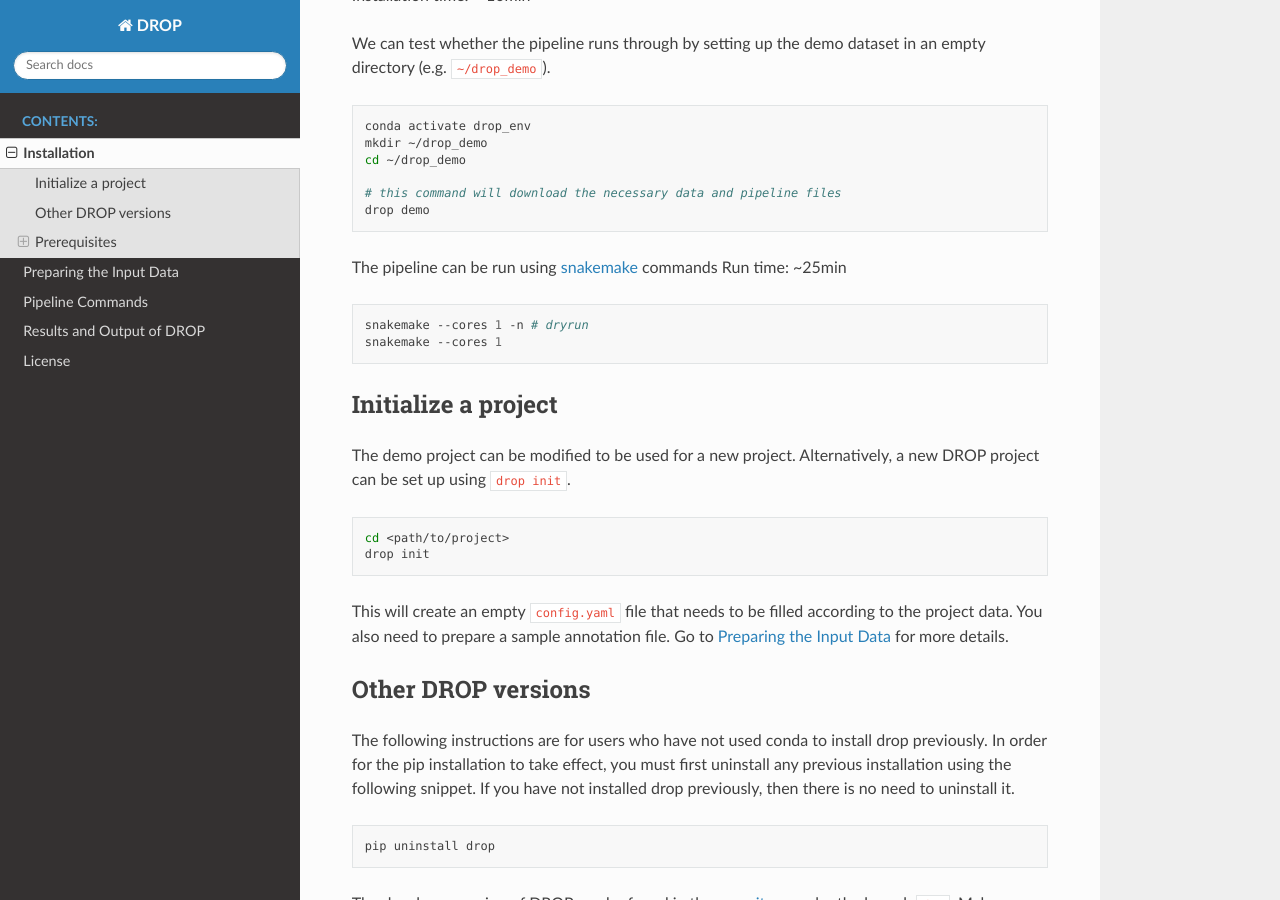
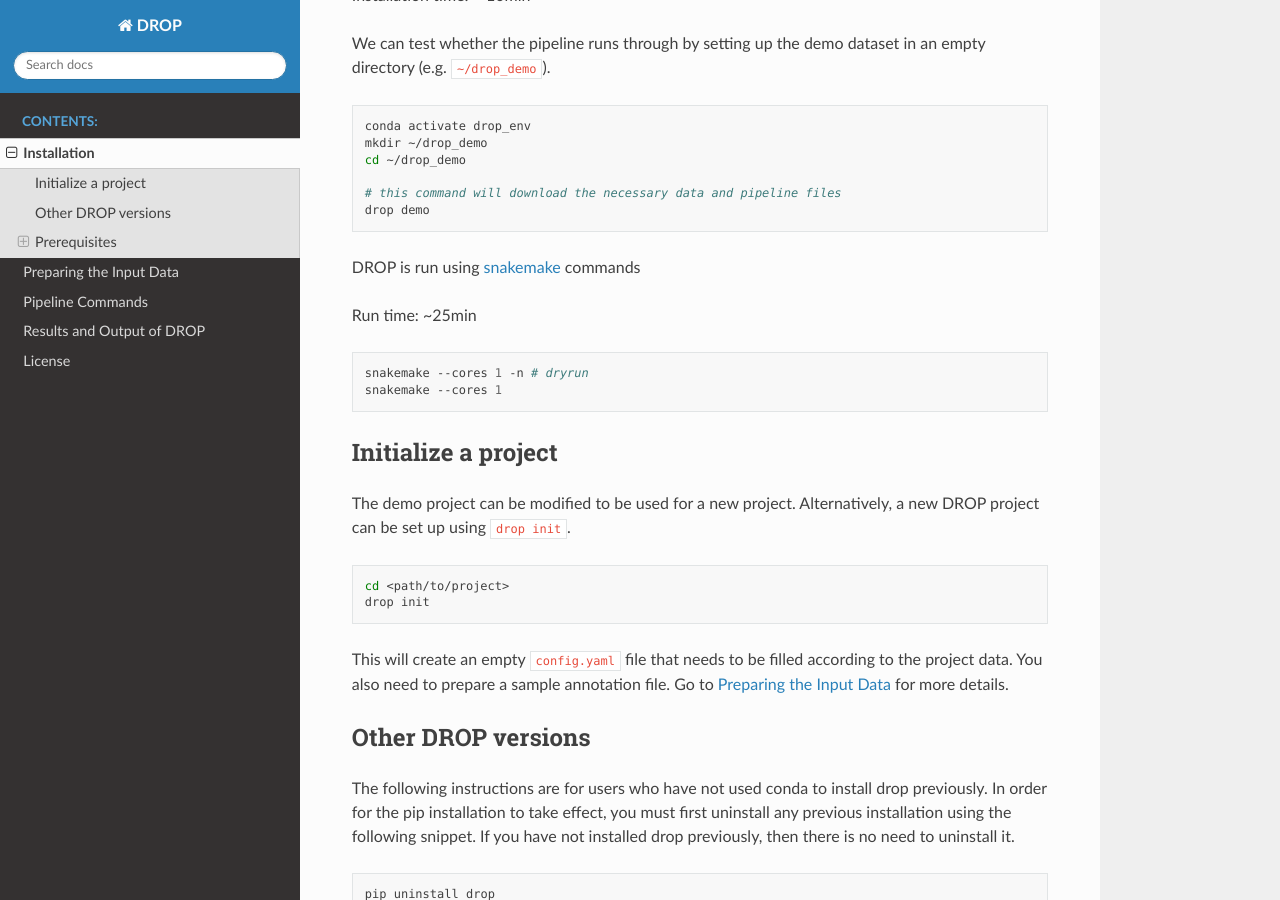
Before and after one commit to gagneurlab/drop, a Sphinx documentation site: the page built from docs/source/installation.rst, in a window 1280 px wide and 900 px high, scrolled down 621 px. Built offline with Sphinx 7.4.7 and the Read the Docs theme 2.0.0, drawn with Linux system fonts in a browser that asks for light colours; pages that are not in the unit, such as notebooks, are missing from menus.

Commit message:
Update installation.rst

```diff
--- a/docs/source/installation.rst
+++ b/docs/source/installation.rst
@@ -35,7 +35,8 @@ We can test whether the pipeline runs through by setting up the demo dataset in
     # this command will download the necessary data and pipeline files
     drop demo
 
-The pipeline can be run using `snakemake <snakemake.readthedocs.io/>`_ commands
+DROP is run using `snakemake <snakemake.readthedocs.io/>`_ commands
+
 Run time: ~25min
 
 .. code-block:: bash
```
